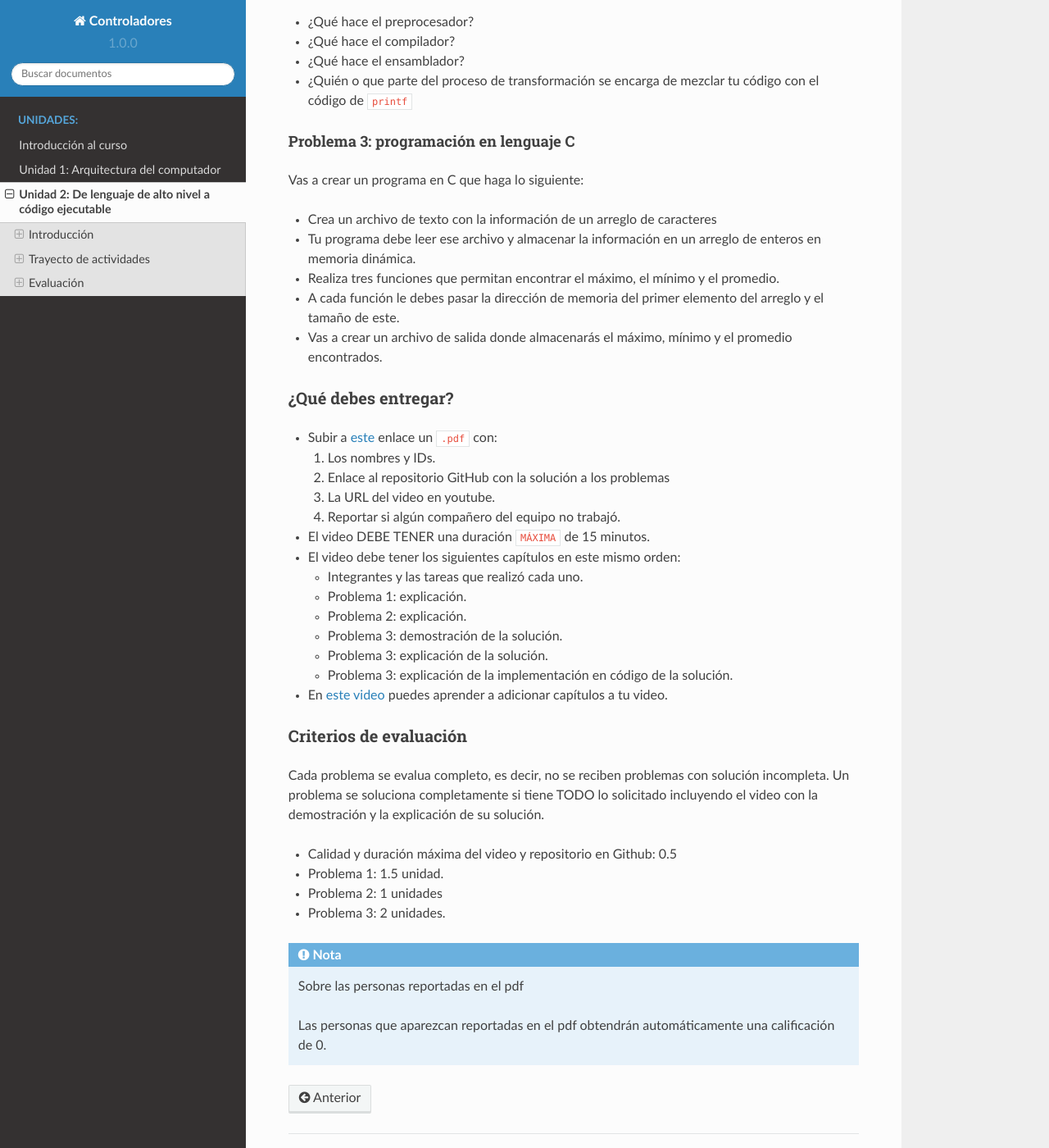
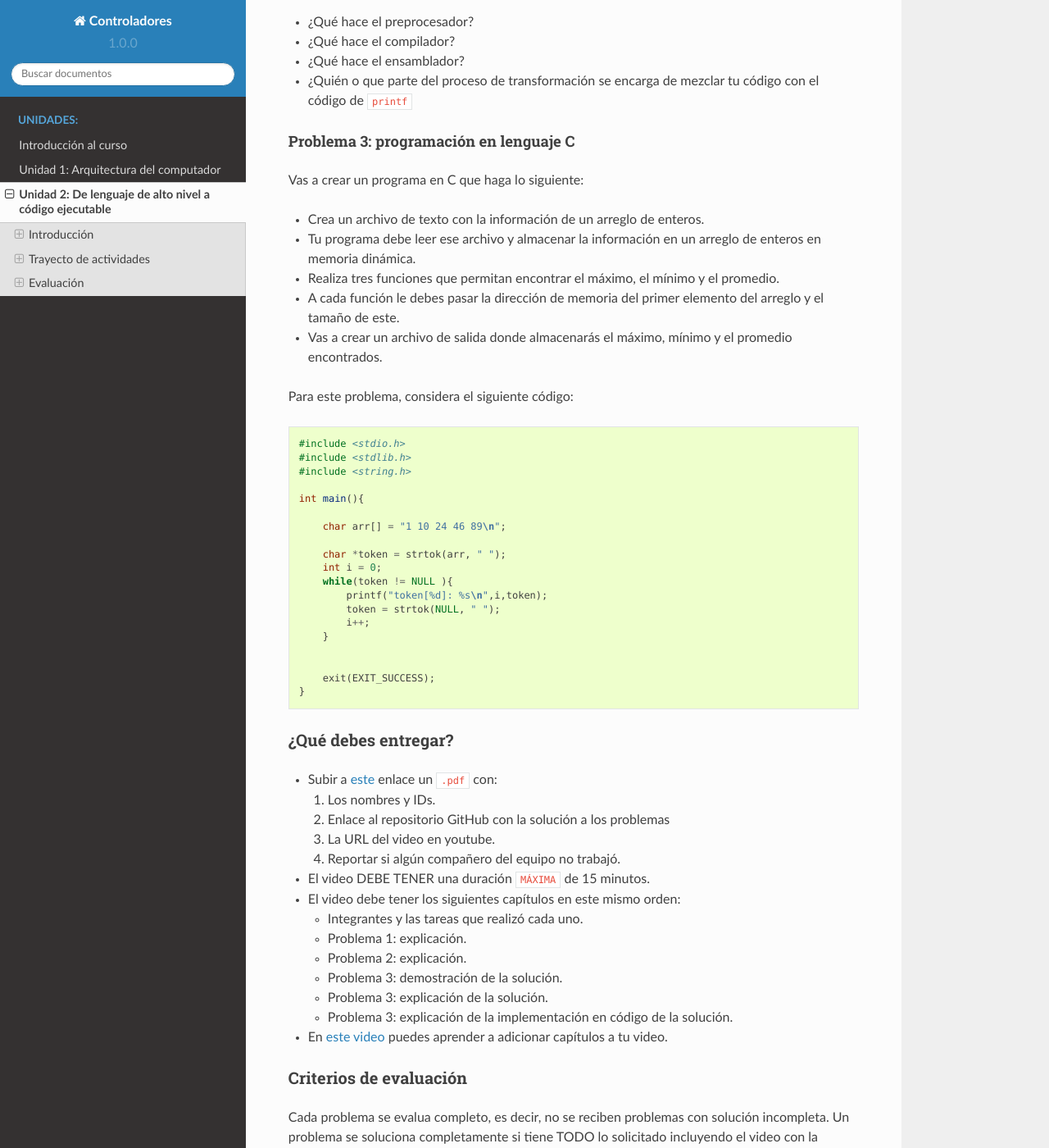
Before and after one commit to juanferfranco/controladores, a Sphinx documentation site: the page built from docs/_unidad2/unidad2.rst, in a window 1280 px wide and 1400 px high, scrolled down 3315 px. Shown: the whole window at 82% size. Built offline with Sphinx 7.4.7 and the Read the Docs theme 2.0.0, drawn with Linux system fonts in a browser that asks for light colours; pages that are not in the unit, such as notebooks, are missing from menus.

Commit message:
add help in problem 3

```diff
--- a/docs/_unidad2/unidad2.rst
+++ b/docs/_unidad2/unidad2.rst
@@ -218,7 +218,7 @@ Problema 3: programación en lenguaje C
 
 Vas a crear un programa en C que haga lo siguiente:
 
-* Crea un archivo de texto con la información de un arreglo de caracteres
+* Crea un archivo de texto con la información de un arreglo de enteros.
 * Tu programa debe leer ese archivo y almacenar la información en un arreglo
   de enteros en memoria dinámica.
 * Realiza tres funciones que permitan encontrar el máximo, el mínimo y el promedio.
@@ -226,6 +226,30 @@ Vas a crear un programa en C que haga lo siguiente:
   arreglo y el tamaño de este.
 * Vas a crear un archivo de salida donde almacenarás el máximo, mínimo y el promedio
   encontrados.
+
+Para este problema, considera el siguiente código:
+
+.. code-block:: c
+
+    #include <stdio.h>
+    #include <stdlib.h>
+    #include <string.h>
+
+    int main(){
+
+        char arr[] = "1 10 24 46 89\n";
+
+        char *token = strtok(arr, " ");
+        int i = 0;
+        while(token != NULL ){
+            printf("token[%d]: %s\n",i,token);
+            token = strtok(NULL, " ");
+            i++;
+        }
+
+
+        exit(EXIT_SUCCESS);
+    }
 
 ¿Qué debes entregar?
 ^^^^^^^^^^^^^^^^^^^^^^^^^^
```
